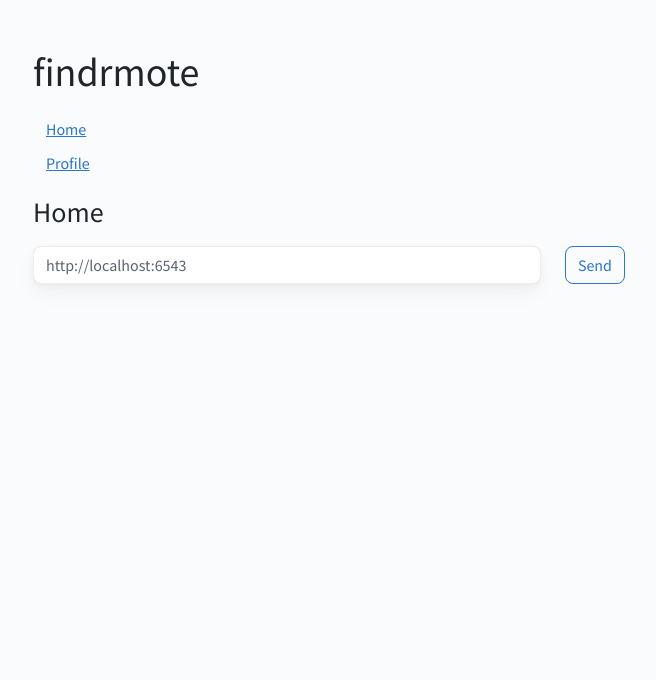
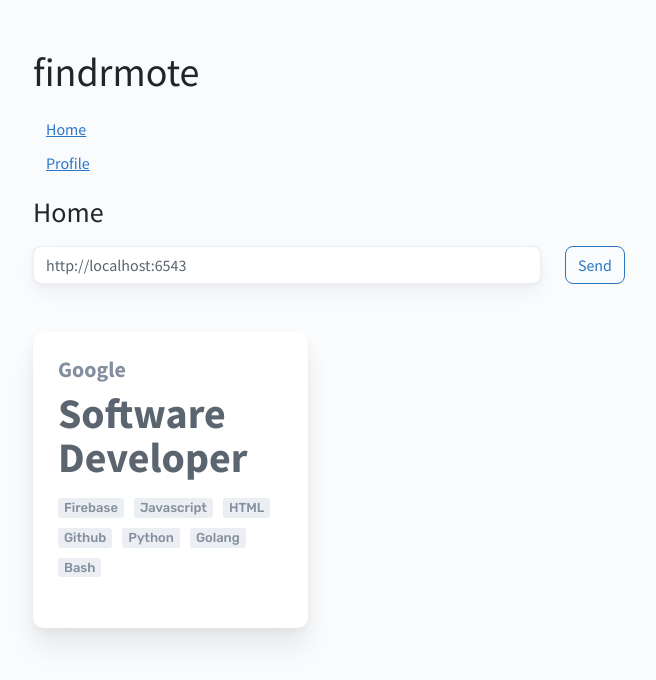
Before and after one commit to CIS-3750-Dream-Team/findrmote, a React (Create React App) app in the folder app/: page /home in a window 1280 px wide. Shown: the top 680 px of the page, without its empty margins (15-671 px from the left). Built offline with nearby package versions, Linux system fonts and the light colour scheme.

Commit message:
COMMIT#1-BuildJobCardComponent
Created initial design with dummy data

```diff
--- /dev/null
+++ b/app/src/js/components/JobCard.js
@@ -0,0 +1,41 @@
+import React, { useLayoutEffect } from "react";
+import "../../scss/jobCard.scss";
+
+/**
+ * @description The Job Card component with job title, company, job details.
+ * @param {Object} props The properties sent to the component
+ * @param {string} props.jobID The job ID to set the Job controls
+ * @returns {ReactElement} The Job Card component with job title, company, job details.
+ */
+export default function JobCard({ jobID }) {
+	const techlist = [
+		"Firebase",
+		"Javascript",
+		"HTML",
+		"Github",
+		"Python",
+		"Golang",
+		"Bash",
+	];
+	return (
+		<div className="card jobcard my-5 shdw-lg">
+			<div className="card-body jobcard--body">
+				<h5 className="jobcard--company">Google</h5>
+				<h1 className="card-title jobcard--title">
+					Software Developer
+				</h1>
+				<TechnologyList techlist={techlist} />
+			</div>
+		</div>
+	);
+}
+
+function TechnologyList({ techlist }) {
+	return (
+		<ul className="jobcard--techlist d-flex flex-row flex-wrap align-items-center">
+			{techlist.map((tech, i) => (
+				<li key={i}>{tech}</li>
+			))}
+		</ul>
+	);
+}
--- a/app/src/js/pages/Home.js
+++ b/app/src/js/pages/Home.js
@@ -1,43 +1,48 @@
-import React, {useState} from 'react';
+import React, { useState } from "react";
+import JobCard from "../components/JobCard";
 
 const API_URL = process.env.REACT_APP_API_URL;
-
 
 function Home(props) {
 	const [apiURL, setURL] = useState(API_URL);
 
 	const send = (e) => {
 		fetch(`${apiURL}/jobs`, {
-      method: 'GET',
+			method: "GET",
 			headers: {
-        'Content-Type': 'application/json'
-      }
+				"Content-Type": "application/json",
+			},
 		})
-      .then(res => res.json())
-      .then(job_data => {
+			.then((res) => res.json())
+			.then((job_data) => {
 				console.log(job_data);
 			})
-      .catch(err => {
+			.catch((err) => {
 				console.error(err);
-      })
-  }
+			});
+	};
 
 	return (
-    <div id='home'>
+		<div id="home">
 			<h3> Home </h3>
 
-      <div className='d-flex mt-3 w-50'>
+			<div className="d-flex mt-3 w-50">
 				<input
-          className='form-control me-4'
+					className="form-control me-4"
 					value={apiURL}
-          onChange={e => setURL(e.target.value)}
-          type='text'
+					onChange={(e) => setURL(e.target.value)}
+					type="text"
 				/>
 
-        <button className='btn btn-outline-primary' onClick={send} type='button'>
+				<button
+					className="btn btn-outline-primary"
+					onClick={send}
+					type="button"
+				>
 					Send
 				</button>
 			</div>
+			<JobCard />
 		</div>
 	);
 }
--- /dev/null
+++ b/app/src/scss/jobCard.scss
@@ -0,0 +1,49 @@
+/* jobCard.scss
+ * March 01, 2021
+ * Job Card Component Styling
+ */
+
+@import "./main";
+
+.jobcard {
+	width: 17.188rem;
+	border: none !important;
+	border-radius: 10px !important;
+
+	&--body {
+		padding: 30px 25px !important;
+	}
+
+	&--company {
+		line-height: 70%;
+		font-weight: 700;
+		font-size: 22px;
+		color: $text0;
+		margin-bottom: 12px !important;
+	}
+
+	&--title {
+		font-weight: 700;
+		font-size: 42px;
+		line-height: 105%;
+		color: $text1;
+		margin: 14px 0px !important;
+	}
+
+	&--techlist {
+		padding: 0;
+		& li {
+			list-style: none;
+			padding: 3px 6px;
+			background-color: $grey1;
+			border-radius: 3px;
+			margin-right: 10px;
+			margin-top: 5px;
+			margin-bottom: 5px;
+			font-family: "Rubik", sans-serif;
+			font-size: 13px;
+			line-height: 105%;
+			color: $text0;
+		}
+	}
+}
--- a/app/src/scss/main.scss
+++ b/app/src/scss/main.scss
@@ -3,29 +3,25 @@
  * Global style definitions
  */
 
-$logo0: #488FE0;
-$logo1: #2A76C7;
-$text0: #828F9E;
-$text1: #5A6570;
-$grey0: #FAFBFC;
-$grey1: #EBEEF2;
-$grey2: #C7D0D9;
+$logo0: #488fe0;
+$logo1: #2a76c7;
+$text0: #828f9e;
+$text1: #5a6570;
+$grey0: #fafbfc;
+$grey1: #ebeef2;
+$grey2: #c7d0d9;
 
-@import url('https://fonts.googleapis.com/css2?family=Source+Sans+Pro:wght@400;700&display=swap');
-
+@import url("https://fonts.googleapis.com/css2?family=Rubik:wght@500&family=Source+Sans+Pro:wght@400;700&display=swap");
 
 body {
-  font-family: 'Source Sans Pro', sans-serif !important;
+	font-family: "Source Sans Pro", sans-serif !important;
 	background-color: $grey0 !important;
 
 	// Small Shadow
 	.shdw-sm,
 	.form-control:disabled {
-    box-shadow:
-      0px 4px 8px rgba(0, 0, 0, 0.04),
-      0px 0px 2px rgba(0, 0, 0, 0.06),
-      0px 0px 1px rgba(0, 0, 0, 0.04)
-      !important;
+		box-shadow: 0px 4px 8px rgba(0, 0, 0, 0.04),
+			0px 0px 2px rgba(0, 0, 0, 0.06), 0px 0px 1px rgba(0, 0, 0, 0.04) !important;
 	}
 
 	// Medium Shadow
@@ -33,23 +29,17 @@ body {
 	.form-control,
 	.dropdown-toggle.show,
 	.dropdown-toggle:focus {
-    box-shadow:
-      0px 10px 20px rgba(0, 0, 0, 0.04),
-      0px 2px 6px rgba(0, 0, 0, 0.04),
-      0px 0px 1px rgba(0, 0, 0, 0.04)
-      !important;
+		box-shadow: 0px 10px 20px rgba(0, 0, 0, 0.04),
+			0px 2px 6px rgba(0, 0, 0, 0.04), 0px 0px 1px rgba(0, 0, 0, 0.04) !important;
 	}
 
 	// Large Shadow
 	.shdw-lg,
 	.form-control:focus,
 	.dropdown-menu {
-    box-shadow:
-      0px 24px 32px rgba(0, 0, 0, 0.04),
-      0px 16px 24px rgba(0, 0, 0, 0.04),
-      0px 4px 8px rgba(0, 0, 0, 0.04),
-      0px 0px 1px rgba(0, 0, 0, 0.04)
-      !important;
+		box-shadow: 0px 24px 32px rgba(0, 0, 0, 0.04),
+			0px 16px 24px rgba(0, 0, 0, 0.04), 0px 4px 8px rgba(0, 0, 0, 0.04),
+			0px 0px 1px rgba(0, 0, 0, 0.04) !important;
 	}
 
 	.divider {
```
Lines whose indentation alone changed are shown as unchanged.
